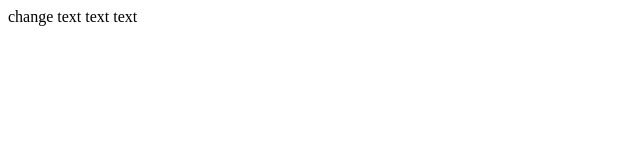
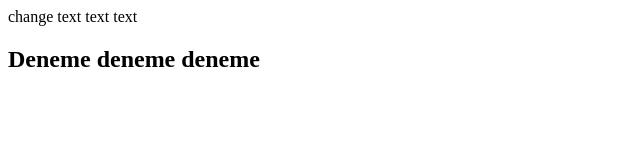
Before and after one commit to BeyhanDemircan/demo, a plain HTML site: page index.html in a window 1280 px wide. Shown: the whole page, without its empty margins (0-640 px from the left). Drawn offline with Linux system fonts and the light colour scheme.

Commit message:
change text

```diff
--- a/index.html
+++ b/index.html
@@ -1 +1,2 @@
 change text text text
+<h2>Deneme deneme deneme</h2>
```
